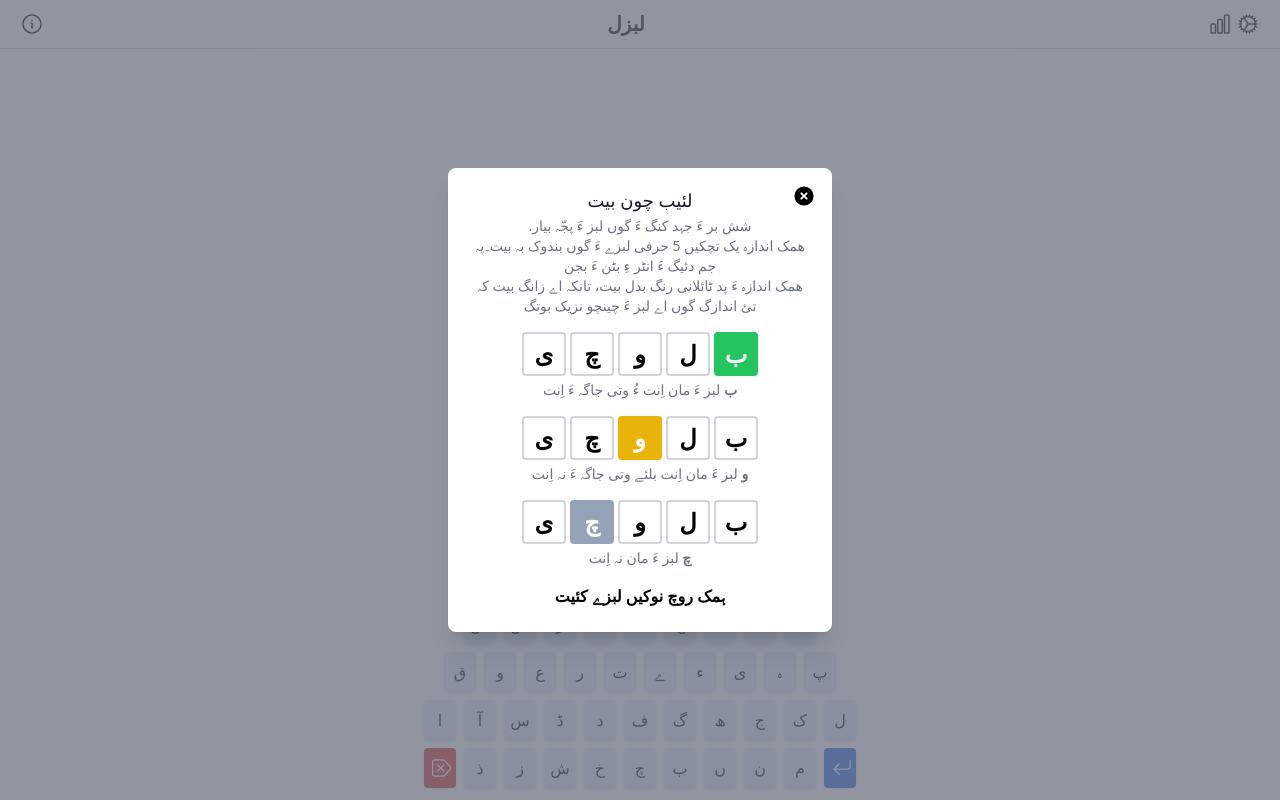
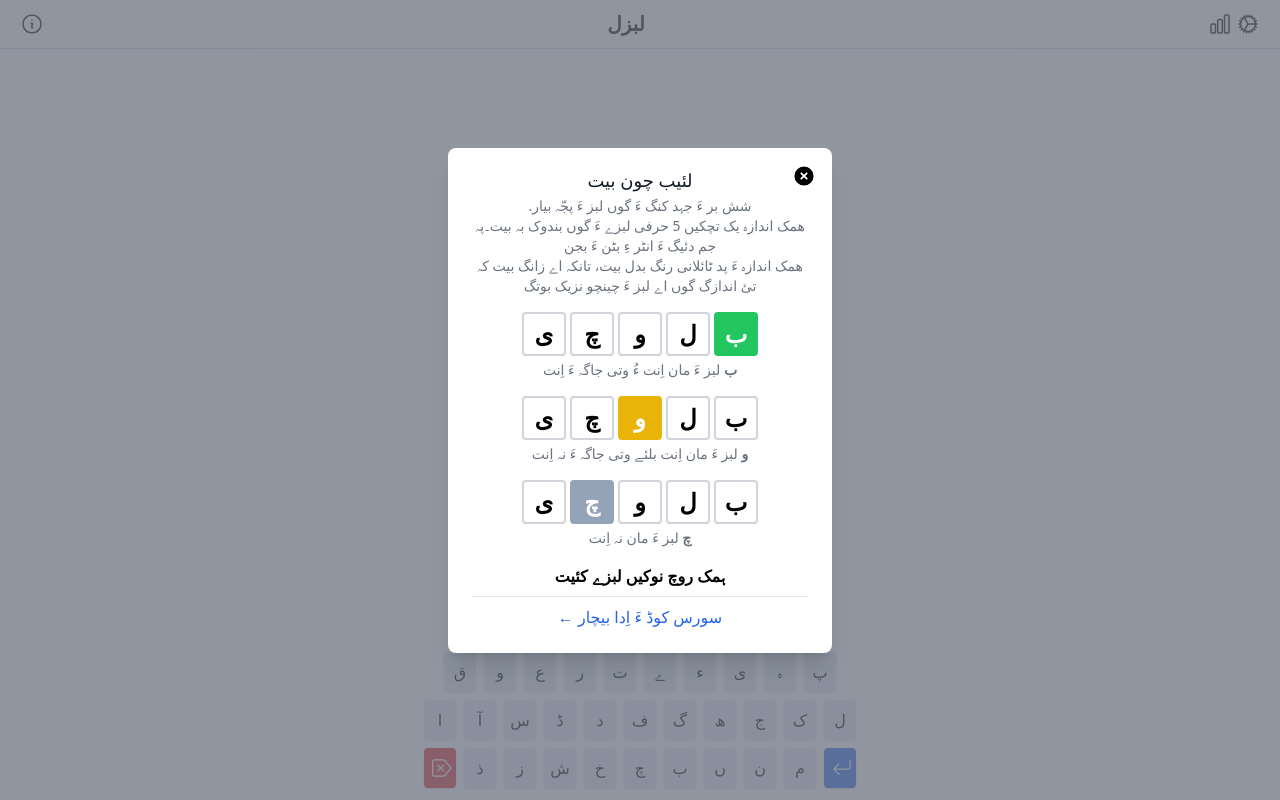
Before and after one commit to umairayub79/Labzle, a React (Vite) app: page / in a window 1280 px wide. Built offline with nearby package versions, Linux system fonts and the light colour scheme.

Commit message:
ADD: source code link in Info Modal

```diff
--- a/src/components/Modals/InfoModal.jsx
+++ b/src/components/Modals/InfoModal.jsx
@@ -57,6 +57,8 @@ export const InfoModal = ({ isOpen, handleClose }) => {
 
                 <div className='mt-4'>
                     {strings.infoModalTexts.infoMessage1()}
+                    <hr className='my-2' />
+                    <a href="https://github.com/umairayub79/Labzle" target='_blank' className=' text-blue-600'> سورس کوڈ ءَ اِدا بیچار &#8592;</a>
                 </div>
             </div>
         </BaseModal>
```
